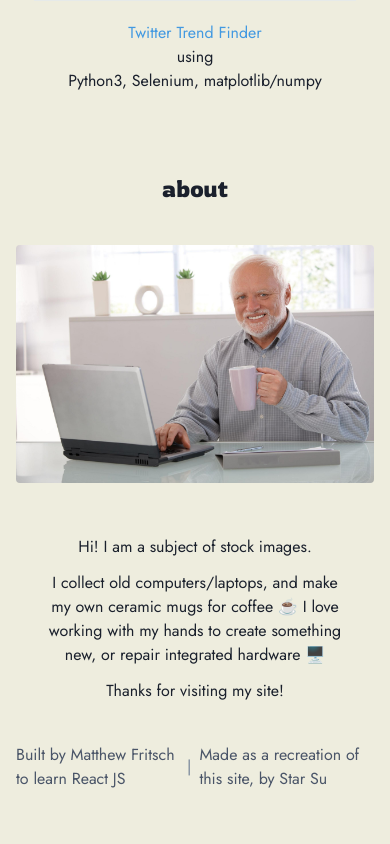
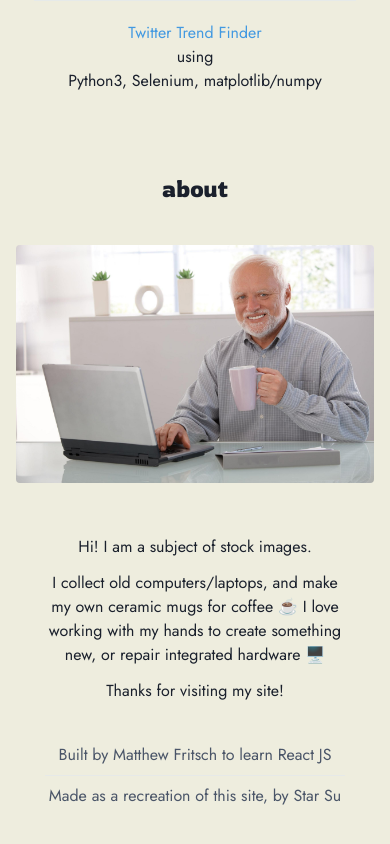
Before and after one commit to matthewfritsch/Writers_Site-React, a React (Create React App) app: page / in a window 390 px wide. Shown: the part 1662-2506 px from the top of the page. Built offline with nearby package versions, Linux system fonts and the light colour scheme.

Commit message:
Made the Footer more mobile-friendly

```diff
--- a/src/components/Footer.js
+++ b/src/components/Footer.js
@@ -1,9 +1,14 @@
-import { Center, Link, Text } from "@chakra-ui/react";
+import { Center, Divider, Flex, Link, Text } from "@chakra-ui/react";
 
 const Footer = () => {
   return (
     <>
-      <Center py={10}>
+      <Flex
+        py={10}
+        align="center"
+        flexDir={{ base: "column", md: "row" }}
+        justifyContent="center"
+      >
         <Link
           color="gray.600"
           href="https://matthewfritsch.com"
@@ -12,9 +17,14 @@ const Footer = () => {
         >
           Built by Matthew Fritsch to learn React JS
         </Link>
-        <Text color="gray.500" mx="0.5em">
+        <Text
+          color="gray.500"
+          mx="0.5em"
+          display={{ base: "none", md: "inline" }}
+        >
           |
         </Text>
+        <Divider my={{ base: 2, md: 0 }} w={{ base: 300, md: 0 }} />
         <Link
           color="gray.600"
           href="https://starcsu.com/"
@@ -23,7 +33,7 @@ const Footer = () => {
         >
           Made as a recreation of this site, by Star Su
         </Link>
-      </Center>
+      </Flex>
     </>
   );
 };
```
